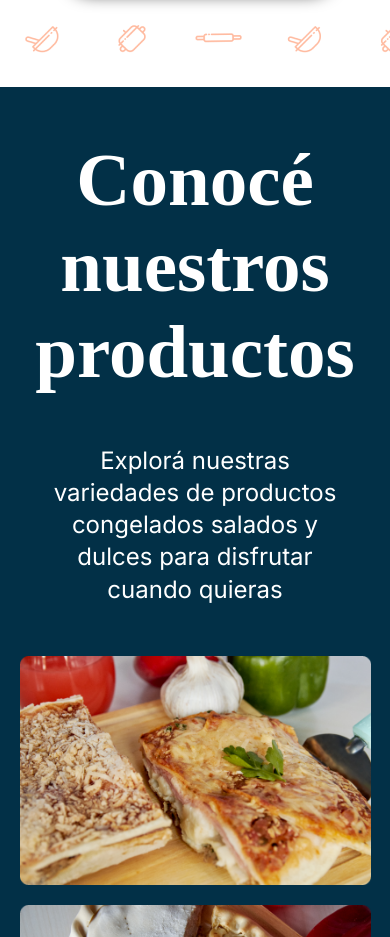
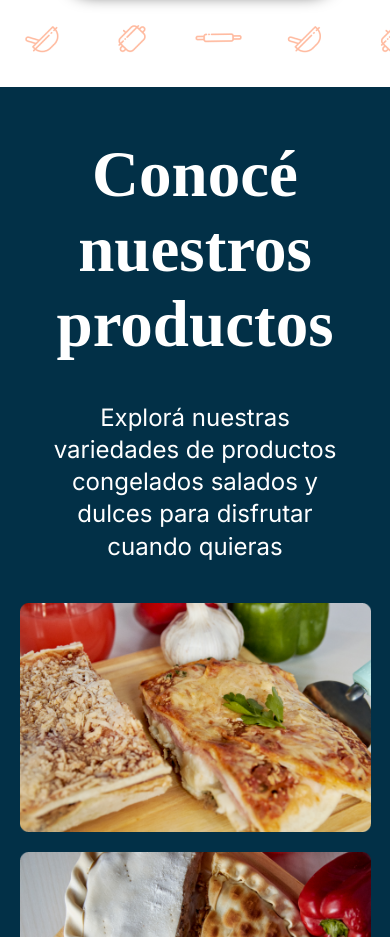
Before and after one commit to rodrigorainone/today3, a React (Vite) app: page / in a window 390 px wide. Shown: the part 1560-2497 px from the top of the page. Built offline with nearby package versions, Linux system fonts and the light colour scheme; a web font is replaced by a local one.

Commit message:
arreglos de codigo mobile3

```diff
--- a/src/index.css
+++ b/src/index.css
@@ -1384,11 +1384,11 @@ footer img {
   }
 
   .galleryText h2 {
-    font-size: 75px;
+    font-size: 65px;
   }
 
   .galleryText p {
-    padding: 50px;
+    padding: 40px;
   }
 
   .galleyContainer {
```
